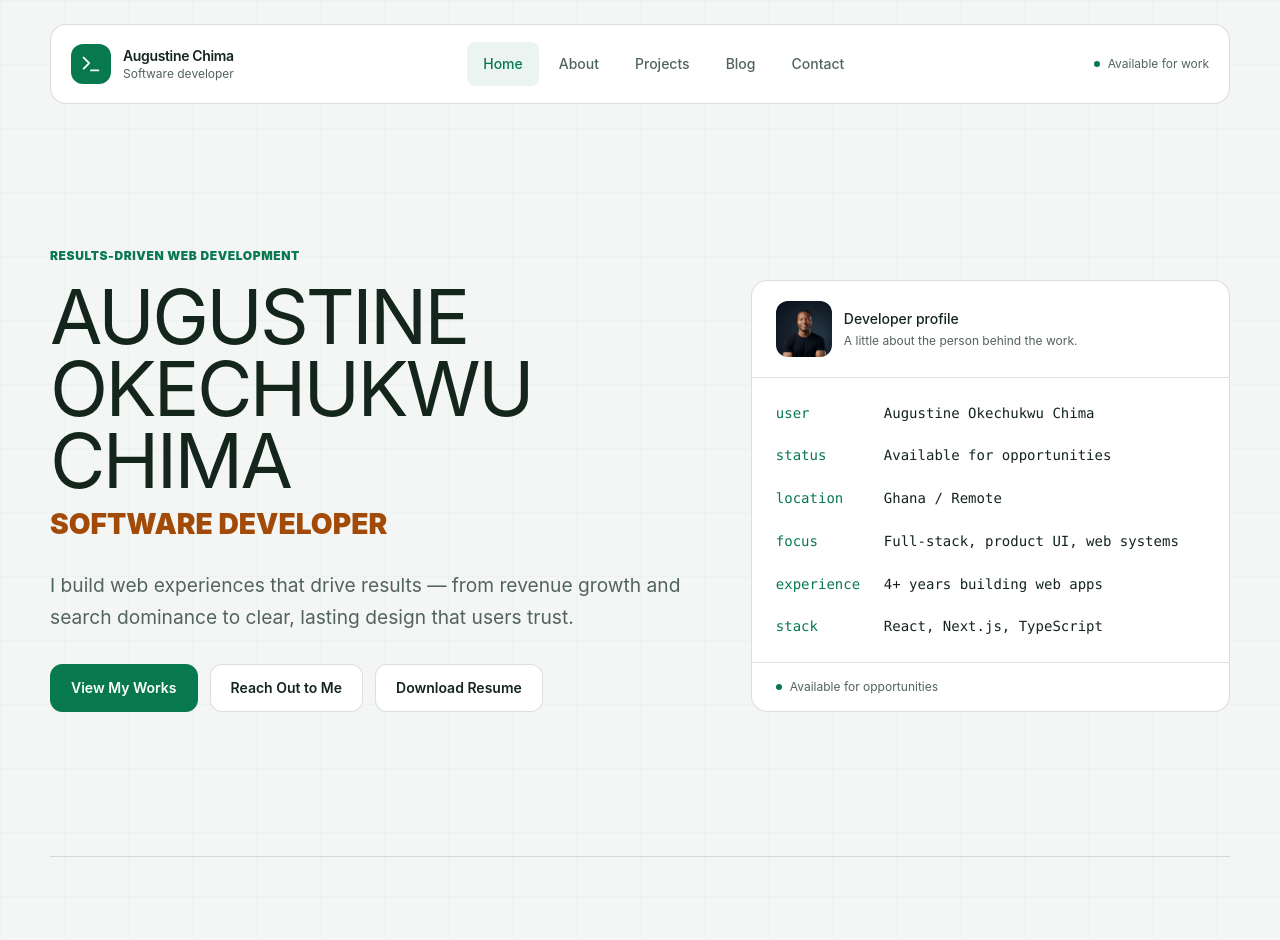
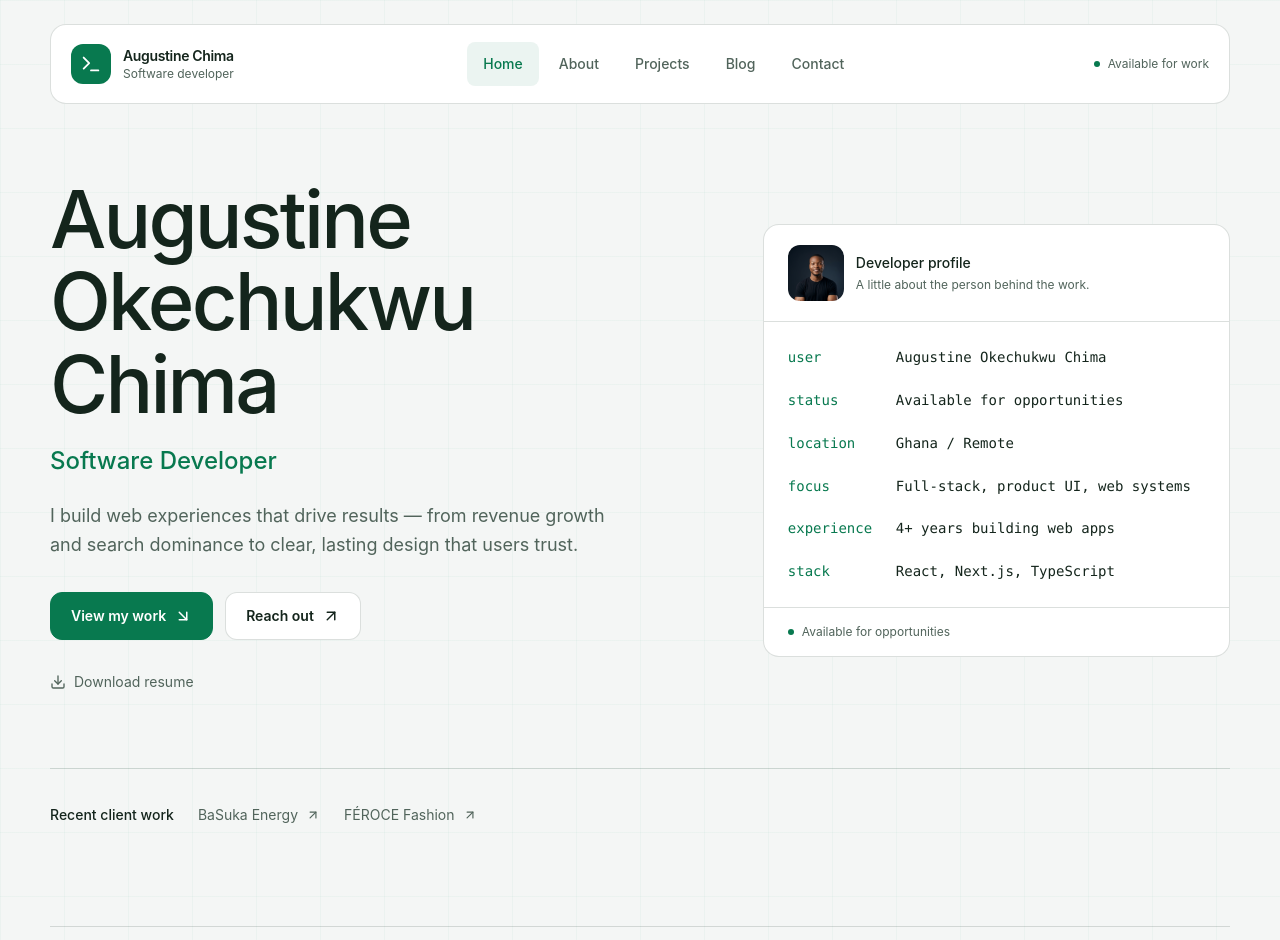
Before and after one commit to august-web/portffoliio, a Next.js app: page / in a window 1280 px wide. Shown: the top 940 px of the page. Built offline with nearby package versions, Linux system fonts and the light colour scheme.

Commit message:
Clarify the homepage introduction and highlight recent client work.

```diff
--- a/src/components/sections/Hero.tsx
+++ b/src/components/sections/Hero.tsx
@@ -1,53 +1,62 @@
-'use client'
-
 import React from 'react'
-import { motion } from 'framer-motion'
+import { ArrowDownRight, ArrowUpRight, Download } from 'lucide-react'
 import Button from '../ui/Button'
 import TerminalCard from '../ui/TerminalCard'
 
 export default function Hero() {
   return (
-    <section
-      className="min-h-[96vh] flex flex-col justify-center px-0 pb-[72px] max-md:min-h-auto max-md:pb-16 max-sm:pb-12"
-      id="home"
-    >
-      <div className="grid grid-cols-[minmax(0,1.1fr)_minmax(320px,0.8fr)] items-end gap-[42px] pt-[88px] max-md:grid-cols-1 max-md:pt-14 max-md:gap-8 max-sm:gap-6">
-        <motion.div
-          className="min-w-0"
-          initial={{ opacity: 0, y: 30 }}
-          animate={{ opacity: 1, y: 0 }}
-          transition={{ duration: 0.6 }}
-        >
-          <p className="text-[var(--color-accent)] text-xs font-black uppercase tracking-wider mb-4 m-0 max-sm:text-[0.65rem]">
-            Results-Driven Web Development
-          </p>
-          <h1 className="text-[clamp(2.5rem,7vw,4.75rem)] leading-[0.95] uppercase mb-1.5 m-0 text-[var(--color-text)] max-sm:text-[clamp(2rem,10vw,2.9rem)] max-[400px]:text-[clamp(1.65rem,10vw,2.55rem)]">
-            Augustine Okechukwu Chima
+    <section className="py-[var(--section-space)]" id="home">
+      <div className="grid items-center gap-12 lg:grid-cols-[1.25fr_0.9fr] lg:gap-16">
+        <div className="min-w-0">
+          <h1 className="m-0 text-[clamp(2.75rem,6.2vw,5.25rem)] font-medium leading-[1.04] text-[var(--color-text)]">
+            Augustine
+            <br />
+            Okechukwu Chima
           </h1>
-          <p className="text-[var(--color-accent-2)] text-[clamp(1.15rem,2.2vw,2.1rem)] font-black uppercase mb-6 m-0 max-sm:text-[clamp(0.95rem,4vw,1.15rem)] max-sm:mb-4">
+          <p className="mb-6 mt-5 text-xl font-medium text-[var(--color-accent)] sm:text-2xl">
             Software Developer
           </p>
-          <p className="max-w-[680px] mb-[30px] text-[var(--color-muted)] text-[1.2rem] leading-[1.7] m-0 max-md:text-[1.06rem] max-sm:text-[0.95rem] max-sm:leading-[1.6] max-sm:mb-6">
+          <p className="m-0 max-w-xl text-base leading-relaxed text-[var(--color-muted)] sm:text-lg">
             I build web experiences that drive results — from revenue growth and search dominance to
             clear, lasting design that users trust.
           </p>
-          <div
-            className="flex flex-wrap gap-3 max-sm:flex-col max-sm:w-full"
-            aria-label="Portfolio links"
-          >
-            <Button variant="primary" href="/projects">
-              View My Works
+          <div className="mt-8 flex flex-wrap gap-3" aria-label="Portfolio links">
+            <Button variant="primary" href="#work">
+              View my work <ArrowDownRight size={18} aria-hidden="true" />
             </Button>
             <Button variant="secondary" href="/contact">
-              Reach Out to Me
-            </Button>
-            <Button variant="secondary" href="/resume.pdf" target="_blank">
-              Download Resume
+              Reach out <ArrowUpRight size={18} aria-hidden="true" />
             </Button>
           </div>
-        </motion.div>
-
+          <a
+            href="/resume.pdf"
+            target="_blank"
+            rel="noopener noreferrer"
+            className="mt-5 inline-flex min-h-11 items-center gap-2 text-sm text-[var(--color-muted)] no-underline transition-colors hover:text-[var(--color-text)]"
+          >
+            <Download size={16} aria-hidden="true" /> Download resume
+          </a>
+        </div>
         <TerminalCard />
+      </div>
+      <div className="mt-12 flex flex-wrap items-center gap-x-6 gap-y-3 border-t border-[var(--color-line)] pt-6 text-sm text-[var(--color-muted)] lg:mt-16">
+        <span className="font-medium text-[var(--color-text)]">Recent client work</span>
+        <a
+          className="inline-flex min-h-11 items-center gap-2 text-inherit no-underline hover:text-[var(--color-accent)]"
+          href="https://basukaenergy.com"
+          target="_blank"
+          rel="noopener noreferrer"
+        >
+          BaSuka Energy <ArrowUpRight size={14} aria-hidden="true" />
+        </a>
+        <a
+          className="inline-flex min-h-11 items-center gap-2 text-inherit no-underline hover:text-[var(--color-accent)]"
+          href="https://ferocefashionff.com"
+          target="_blank"
+          rel="noopener noreferrer"
+        >
+          FÉROCE Fashion <ArrowUpRight size={14} aria-hidden="true" />
+        </a>
       </div>
     </section>
   )
```
